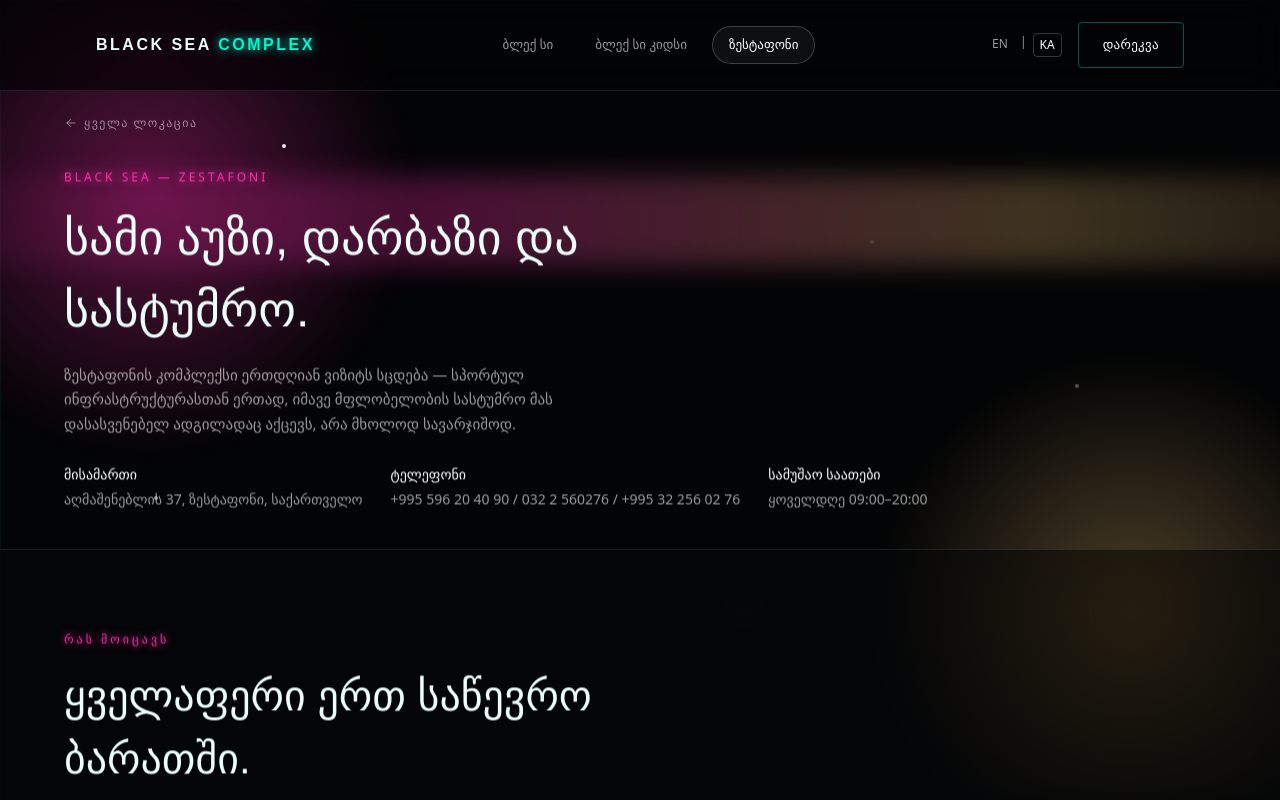
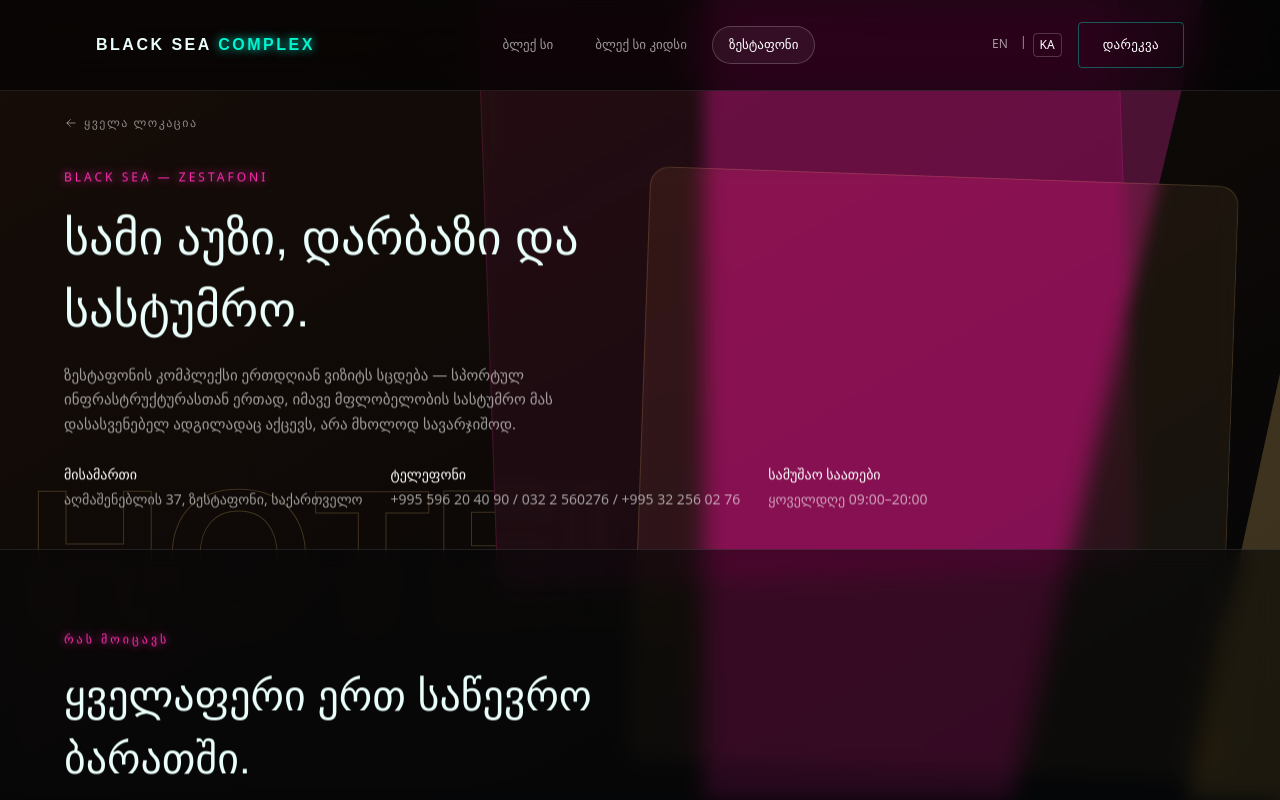
Before and after one commit to BubaVerseX/blacksea2, a Next.js app: page /zestafoni in a window 1280 px wide. Shown: the top 800 px of the page. Built offline with nearby package versions, Linux system fonts and the light colour scheme.

Commit message:
Replace grid with editorial glass background system

```diff
--- a/src/app/LocationBackground.tsx
+++ b/src/app/LocationBackground.tsx
@@ -3,13 +3,9 @@
 import { useEffect, useRef } from "react";
 import type { LocationId } from "./content";
 
-/** Attaches a passive scroll listener that offsets each ref'd wrapper by
- *  scrollY * its own speed factor, giving a parallax feel — different layers
- *  drift at different fractions of real scroll speed. Each wrapper spans the
- *  full background (inset: 0) purely so it can carry the JS transform; the
- *  CSS-animated child inside keeps its original percentage-based position.
- *  This split is necessary because a running CSS animation on `transform`
- *  silently overrides any inline transform set directly on the same element. */
+/** Attaches a passive scroll listener that offsets each ref'd layer by
+ *  scrollY * its own speed factor — the mark drifts slowest (furthest back),
+ *  the color blocks a little faster, the glass panes fastest (closest). */
 function useParallax(speeds: number[]) {
   const refs = useRef<(HTMLDivElement | null)[]>([]);
 
@@ -23,8 +19,8 @@
       const y = window.scrollY;
       refs.current.forEach((el, i) => {
         if (!el) return;
-        const speed = speeds[i] ?? 0.3;
-        el.style.transform = `translate3d(0, ${y * speed}px, 0)`;
+        const speed = speeds[i] ?? 0.15;
+        el.style.transform = `${el.dataset.baseTransform ?? ""} translate3d(0, ${y * speed}px, 0)`;
       });
       raf = 0;
     };
@@ -42,109 +38,142 @@
   return refs;
 }
 
-function Layer({
-  parallaxRef,
-  children,
-}: {
-  parallaxRef: (el: HTMLDivElement | null) => void;
-  children: React.ReactNode;
-}) {
+type Palette = {
+  baseGradient: string;
+  block1: string;
+  block1Opacity: number;
+  block2: string;
+  block2Opacity: number;
+  mark: string;
+  markStroke: string;
+  markLeft: string;
+  markTop: string;
+  pane1Bg: string;
+  pane1Border: string;
+  pane2Bg: string;
+  pane2Border: string;
+};
+
+const PALETTES: Record<LocationId, Palette> = {
+  blacksea1: {
+    baseGradient: "linear-gradient(150deg, #081512, #040506)",
+    block1: "#00f5d0",
+    block1Opacity: 0.32,
+    block2: "#00c2ff",
+    block2Opacity: 0.18,
+    mark: "01",
+    markStroke: "rgba(0, 245, 208, 0.16)",
+    markLeft: "6%",
+    markTop: "54%",
+    pane1Bg: "rgba(0, 245, 208, 0.05)",
+    pane1Border: "rgba(0, 245, 208, 0.15)",
+    pane2Bg: "rgba(255, 255, 255, 0.05)",
+    pane2Border: "rgba(255, 255, 255, 0.12)",
+  },
+  blackseakids: {
+    baseGradient: "linear-gradient(150deg, #120a17, #040506)",
+    block1: "#ff8ad8",
+    block1Opacity: 0.28,
+    block2: "#7dfff0",
+    block2Opacity: 0.16,
+    mark: "KIDS",
+    markStroke: "rgba(255, 138, 216, 0.2)",
+    markLeft: "2%",
+    markTop: "58%",
+    pane1Bg: "rgba(255, 138, 216, 0.06)",
+    pane1Border: "rgba(255, 138, 216, 0.16)",
+    pane2Bg: "rgba(255, 255, 255, 0.05)",
+    pane2Border: "rgba(255, 255, 255, 0.12)",
+  },
+  zestafoni: {
+    baseGradient: "linear-gradient(150deg, #170d08, #040506)",
+    block1: "#ff2fb0",
+    block1Opacity: 0.26,
+    block2: "#facf75",
+    block2Opacity: 0.22,
+    mark: "HOTEL",
+    markStroke: "rgba(250, 199, 117, 0.22)",
+    markLeft: "2%",
+    markTop: "60%",
+    pane1Bg: "rgba(255, 47, 176, 0.06)",
+    pane1Border: "rgba(255, 47, 176, 0.16)",
+    pane2Bg: "rgba(250, 199, 117, 0.06)",
+    pane2Border: "rgba(250, 199, 117, 0.16)",
+  },
+};
+
+export default function LocationBackground({ id }: { id: LocationId }) {
+  const p = PALETTES[id];
+  // speeds: mark (furthest back) drifts slowest, blocks mid, panes (closest) fastest
+  const refs = useParallax([0.04, 0.07, 0.1, 0.16, 0.13]);
+
   return (
-    <div ref={parallaxRef} style={{ position: "absolute", inset: 0 }}>
-      {children}
+    <div className="loc-bg" aria-hidden="true">
+      <div style={{ position: "absolute", inset: 0, background: p.baseGradient }} />
+
+      <div
+        ref={(el) => { refs.current[0] = el; }}
+        className="bg-mark"
+        style={{ left: p.markLeft, top: p.markTop, WebkitTextStroke: `1px ${p.markStroke}` }}
+      >
+        {p.mark}
+      </div>
+
+      <div
+        ref={(el) => { refs.current[1] = el; }}
+        className="bg-block"
+        style={{
+          left: "55%",
+          top: "-20%",
+          width: "70%",
+          height: "140%",
+          background: p.block1,
+          opacity: p.block1Opacity,
+          clipPath: "polygon(0 0, 60% 0, 30% 100%, 0 100%)",
+        }}
+      />
+      <div
+        ref={(el) => { refs.current[2] = el; }}
+        className="bg-block"
+        style={{
+          left: "70%",
+          top: "10%",
+          width: "50%",
+          height: "110%",
+          background: p.block2,
+          opacity: p.block2Opacity,
+          clipPath: "polygon(100% 0, 100% 100%, 40% 100%, 70% 0)",
+        }}
+      />
+
+      <div
+        ref={(el) => { refs.current[3] = el; }}
+        data-base-transform="rotate(-2deg)"
+        className="bg-pane"
+        style={{
+          left: "38%",
+          top: "-8%",
+          width: "50%",
+          height: "80%",
+          background: p.pane1Bg,
+          border: `1px solid ${p.pane1Border}`,
+          transform: "rotate(-2deg)",
+        }}
+      />
+      <div
+        ref={(el) => { refs.current[4] = el; }}
+        data-base-transform="rotate(2deg)"
+        className="bg-pane"
+        style={{
+          left: "50%",
+          top: "22%",
+          width: "46%",
+          height: "74%",
+          background: p.pane2Bg,
+          border: `1px solid ${p.pane2Border}`,
+          transform: "rotate(2deg)",
+        }}
+      />
     </div>
   );
 }
-
-function BlackSeaBg() {
-  const refs = useParallax([0.14, 0.14, 0.32, 0.36, 0.3]);
-  return (
-    <div className="loc-bg" aria-hidden="true">
-      <Layer parallaxRef={(el) => { refs.current[0] = el; }}>
-        <div className="bg-ring" style={{ left: "18%", top: "28%" }} />
-        <div className="bg-ring" style={{ left: "18%", top: "28%", animationDelay: "1.6s" }} />
-      </Layer>
-      <Layer parallaxRef={(el) => { refs.current[1] = el; }}>
-        <div className="bg-ring" style={{ right: "12%", bottom: "18%", animationDelay: "0.8s" }} />
-        <div className="bg-ring" style={{ right: "12%", bottom: "18%", animationDelay: "2.4s" }} />
-      </Layer>
-      <Layer parallaxRef={(el) => { refs.current[2] = el; }}>
-        <div className="bg-streak" style={{ top: "16%", width: 260, animationDuration: "5.2s" }} />
-      </Layer>
-      <Layer parallaxRef={(el) => { refs.current[3] = el; }}>
-        <div className="bg-streak" style={{ top: "48%", width: 200, animationDuration: "6.4s", animationDelay: "1.4s" }} />
-      </Layer>
-      <Layer parallaxRef={(el) => { refs.current[4] = el; }}>
-        <div className="bg-streak" style={{ top: "74%", width: 170, animationDuration: "5.8s", animationDelay: "2.6s" }} />
-      </Layer>
-    </div>
-  );
-}
-
-function KidsBg() {
-  const bubbles = [
-    { color: "255,138,216", size: 30, left: "8%", dur: "9s", delay: "0s", speed: 0.14 },
-    { color: "0,245,208", size: 18, left: "20%", dur: "7s", delay: "1.2s", speed: 0.32 },
-    { color: "209,153,255", size: 40, left: "34%", dur: "11s", delay: "2.4s", speed: 0.1 },
-    { color: "255,214,242", size: 16, left: "48%", dur: "8s", delay: "0.6s", speed: 0.36 },
-    { color: "125,255,240", size: 24, left: "62%", dur: "9.5s", delay: "3s", speed: 0.2 },
-    { color: "255,138,216", size: 14, left: "74%", dur: "7.5s", delay: "1.8s", speed: 0.38 },
-    { color: "209,153,255", size: 22, left: "86%", dur: "10s", delay: "0.3s", speed: 0.22 },
-    { color: "0,245,208", size: 32, left: "94%", dur: "8.6s", delay: "2.1s", speed: 0.16 },
-  ];
-  const refs = useParallax(bubbles.map((b) => b.speed));
-  return (
-    <div className="loc-bg" aria-hidden="true">
-      {bubbles.map((b, i) => (
-        <Layer key={i} parallaxRef={(el) => { refs.current[i] = el; }}>
-          <div
-            className="bg-bubble"
-            style={{
-              left: b.left,
-              width: b.size,
-              height: b.size,
-              background: `radial-gradient(circle, rgba(${b.color},0.8), transparent 72%)`,
-              animationDuration: `${b.dur}, ${(parseFloat(b.dur) * 0.55).toFixed(1)}s`,
-              animationDelay: b.delay,
-            }}
-          />
-        </Layer>
-      ))}
-    </div>
-  );
-}
-
-function ZestafoniBg() {
-  const sparkles = [
-    { top: "18%", left: "22%", delay: "0s" },
-    { top: "62%", left: "12%", delay: "0.7s" },
-    { top: "30%", left: "68%", delay: "1.3s" },
-    { top: "76%", left: "58%", delay: "0.4s" },
-    { top: "48%", left: "84%", delay: "1.8s" },
-  ];
-  const refs = useParallax([0.12, 0.16, 0.1, 0.3, 0.34, 0.28, 0.32]);
-  return (
-    <div className="loc-bg" aria-hidden="true">
-      <Layer parallaxRef={(el) => { refs.current[0] = el; }}>
-        <div className="bg-orb-warm" style={{ left: "-10%", top: "-6%" }} />
-      </Layer>
-      <Layer parallaxRef={(el) => { refs.current[1] = el; }}>
-        <div className="bg-orb-warm bg-orb-warm--gold" style={{ right: "-8%", bottom: "-10%" }} />
-      </Layer>
-      <Layer parallaxRef={(el) => { refs.current[2] = el; }}>
-        <div className="bg-aurora" />
-      </Layer>
-      {sparkles.map((s, i) => (
-        <Layer key={i} parallaxRef={(el) => { refs.current[3 + i] = el; }}>
-          <div className="bg-sparkle" style={{ top: s.top, left: s.left, animationDelay: s.delay }} />
-        </Layer>
-      ))}
-    </div>
-  );
-}
-
-export default function LocationBackground({ id }: { id: LocationId }) {
-  if (id === "blackseakids") return <KidsBg />;
-  if (id === "zestafoni") return <ZestafoniBg />;
-  return <BlackSeaBg />;
-}
--- a/src/app/globals.css
+++ b/src/app/globals.css
@@ -43,10 +43,6 @@
 
 body {
   background-color: var(--background);
-  background-image: linear-gradient(rgba(0, 245, 208, 0.055) 1px, transparent 1px),
-    linear-gradient(90deg, rgba(0, 245, 208, 0.055) 1px, transparent 1px);
-  background-size: 44px 44px;
-  background-attachment: fixed;
   color: var(--foreground);
   font-family: ui-sans-serif, system-ui, -apple-system, BlinkMacSystemFont, "Segoe UI", sans-serif;
 }
@@ -290,166 +286,29 @@
   -webkit-backdrop-filter: blur(10px) saturate(140%);
 }
 
-/* Black Sea — kinetic lines + shockwave pulses (cyan, fast, energetic) */
-.bg-ring {
+/* Editorial glass system — bold diagonal color glimpses + stacked frosted glass
+   panes + an oversized outlined type mark, weighted toward the right/lower half
+   of the screen so headings and cards (left-aligned) stay in clear space. */
+.bg-block {
   position: absolute;
-  width: 24px;
-  height: 24px;
-  margin: -12px 0 0 -12px;
-  border-radius: 50%;
-  border: 1.5px solid rgba(0, 245, 208, 0.75);
-  animation: bg-ring-pulse 3.4s ease-out infinite;
+  filter: blur(0.5px);
 }
 
-@keyframes bg-ring-pulse {
-  0% {
-    transform: scale(0.3);
-    opacity: 0.7;
-  }
-
-  100% {
-    transform: scale(3.2);
-    opacity: 0;
-  }
+.bg-mark {
+  position: absolute;
+  font-family: var(--font-head);
+  font-weight: 800;
+  line-height: 0.8;
+  color: transparent;
+  white-space: nowrap;
+  font-size: clamp(90px, 15vw, 280px);
 }
 
-.bg-streak {
+.bg-pane {
   position: absolute;
-  left: -30%;
-  height: 3px;
-  border-radius: 2px;
-  background: linear-gradient(90deg, transparent, rgba(0, 245, 208, 0.85), transparent);
-  animation: bg-streak-move 5s linear infinite;
-}
-
-@keyframes bg-streak-move {
-  0% {
-    transform: translateX(-10vw) rotate(-8deg);
-    opacity: 0;
-  }
-
-  10% {
-    opacity: 1;
-  }
-
-  90% {
-    opacity: 1;
-  }
-
-  100% {
-    transform: translateX(120vw) rotate(-8deg);
-    opacity: 0;
-  }
-}
-
-/* Black Sea Kids — bubbles rising and swaying (pastel, playful) */
-.bg-bubble {
-  position: absolute;
-  bottom: -40px;
-  border-radius: 50%;
-  animation: bg-rise 8s ease-in infinite, bg-sway 4s ease-in-out infinite;
-}
-
-@keyframes bg-rise {
-  0% {
-    transform: translateY(0) scale(1);
-    opacity: 0;
-  }
-
-  10% {
-    opacity: 0.9;
-  }
-
-  90% {
-    opacity: 0.5;
-  }
-
-  100% {
-    transform: translateY(-100vh) scale(1.2);
-    opacity: 0;
-  }
-}
-
-@keyframes bg-sway {
-  0%,
-  100% {
-    margin-left: 0;
-  }
-
-  50% {
-    margin-left: 26px;
-  }
-}
-
-/* Zestafoni — warm drifting glow + aurora sweep + sparkle (slow, elegant, hotel-grade) */
-.bg-orb-warm {
-  position: absolute;
-  width: 46vw;
-  max-width: 520px;
-  height: 46vw;
-  max-height: 520px;
-  border-radius: 50%;
-  background: radial-gradient(circle, rgba(255, 47, 176, 0.34), transparent 68%);
-  filter: blur(10px);
-  animation: bg-drift-slow 14s ease-in-out infinite;
-}
-
-.bg-orb-warm--gold {
-  background: radial-gradient(circle, rgba(250, 199, 117, 0.3), transparent 68%);
-  animation-duration: 18s;
-  animation-delay: 2s;
-}
-
-@keyframes bg-drift-slow {
-  0%,
-  100% {
-    transform: translate(0, 0) scale(1);
-  }
-
-  50% {
-    transform: translate(3%, -4%) scale(1.06);
-  }
-}
-
-.bg-aurora {
-  position: absolute;
-  left: -20%;
-  top: 22%;
-  width: 140%;
-  height: 90px;
-  background: linear-gradient(90deg, transparent, rgba(255, 47, 176, 0.28), rgba(250, 199, 117, 0.24), transparent);
-  filter: blur(14px);
-  animation: bg-aurora-sweep 9s ease-in-out infinite alternate;
-}
-
-@keyframes bg-aurora-sweep {
-  0% {
-    transform: translateX(-8%);
-  }
-
-  100% {
-    transform: translateX(8%);
-  }
-}
-
-.bg-sparkle {
-  position: absolute;
-  width: 4px;
-  height: 4px;
-  border-radius: 50%;
-  background: #ffffff;
-  animation: bg-sparkle-twinkle 2.6s ease-in-out infinite;
-}
-
-@keyframes bg-sparkle-twinkle {
-  0%,
-  100% {
-    opacity: 0.1;
-  }
-
-  50% {
-    opacity: 0.9;
-  }
+  border-radius: 20px;
+  backdrop-filter: blur(8px) saturate(140%);
+  -webkit-backdrop-filter: blur(8px) saturate(140%);
 }
 
 @media (prefers-reduced-motion: reduce) {
```
